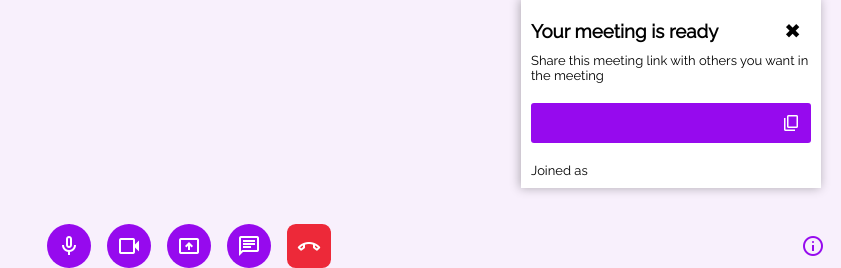
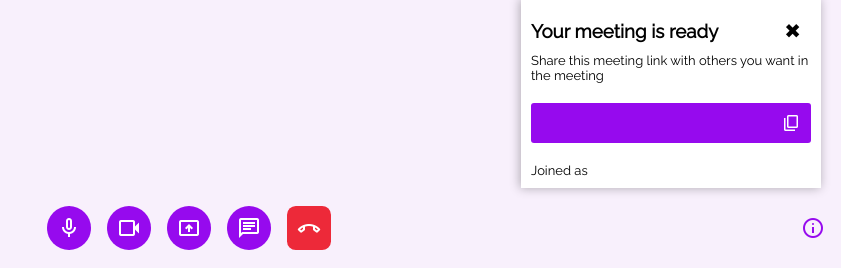
Before and after one commit to martinsndifon/SyncVision, a Python web app: template templates/call.html in a window 1280 px wide. Shown: the part 532-800 px from the top of the page, without its empty margins (439-1280 px from the left). Run offline with Jinja, Linux system fonts and the light colour scheme; the template is opened without the code that fills it, so the values that code supplies are empty; some libraries are stand-ins or nearby versions.

Commit message:
revert commit

```diff
--- a/static/styles/media.css
+++ b/static/styles/media.css
@@ -118,11 +118,7 @@ video {
 
 .controls {
   padding-inline: 1rem;
-  /* height: 10vh; */
-  position: absolute;
-  bottom: 0;
-  left: 0;
-  right: 0;
+  height: 10vh;
   display: flex;
 }
 
```
